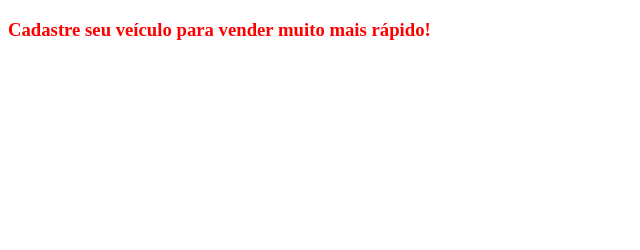
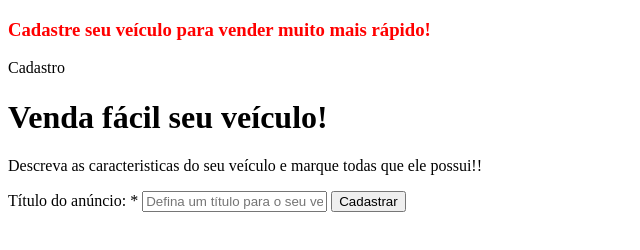
Before and after one commit to amenadel/projetos-estaticos, a plain HTML site: page projeto2/index.html in a window 1280 px wide. Shown: the whole page, without its empty margins (0-640 px from the left). Drawn offline with Linux system fonts and the light colour scheme.

Commit message:
Adicionado: primeira parte do formulario

```diff
--- a/projeto2/index.html
+++ b/projeto2/index.html
@@ -11,9 +11,30 @@
     <div>
         <h3>Cadastre seu veículo para vender muito mais rápido!</h3>
     </div>
-    <div class="form-container">
+    <div class="form-container"><!-- Inicio .form-container-->
 
+        <div class="from-header">
+            <p>Cadastro</p>
+        </div>
 
-    </div>
+        <div class="form-body"><!--Inicio form-body-->
+            <h1 class="form-title">Venda fácil seu veículo!</h1>
+            <p>Descreva as caracteristicas do seu veículo e marque todas que ele possui!!</p>
+
+            <form>
+
+                <div class="box-input">
+
+                    <label>Título do anúncio: <span class="required-field">*</span></label>
+                    <input type="text" name="title" id="title" class="block" placeholder="Defina um título para o seu veiculo"
+                    minlength="5" maxlength="30" required>
+                    <input  class="submit" type="submit" value="Cadastrar">
+
+                </div>
+
+            </form>
+        </div><!--form-body-->
+
+    </div><!--Fim form-container-->
 </body>
 </html>
```
